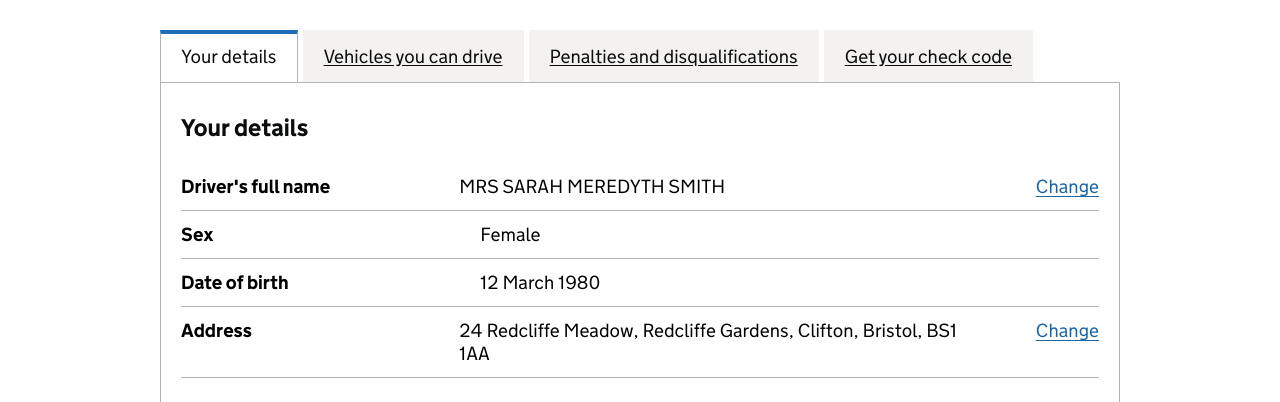
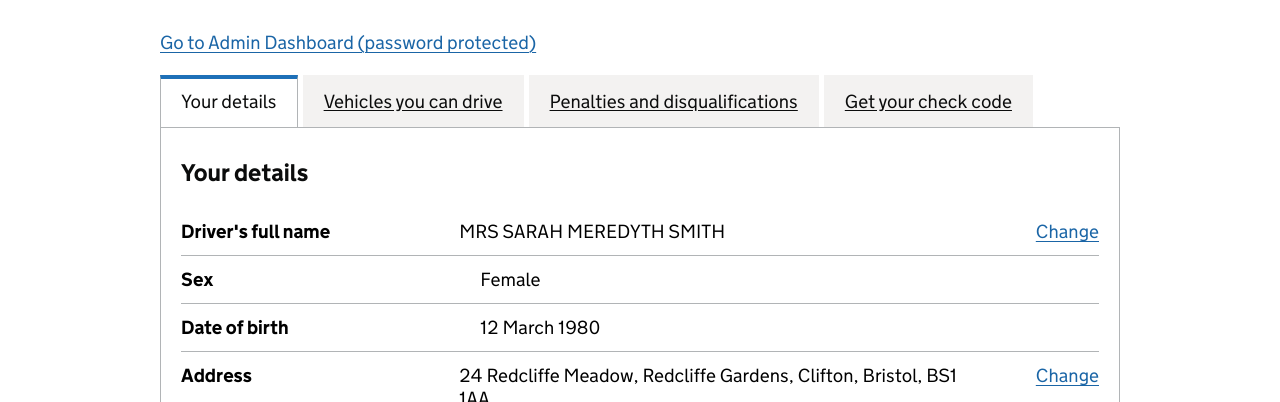
Before and after one commit to JESSE-JOHN/gov.uk, a plain HTML site: page Driving licence details/index.html in a window 1280 px wide. Shown: the part 291-693 px from the top of the page. Drawn offline with Linux system fonts and the light colour scheme.

Commit message:
Add dashboard links to Enter details and Driving licence details pages

```diff
--- a/Driving licence details/index.html
+++ b/Driving licence details/index.html
@@ -47,6 +47,7 @@
 
   <main class="govuk-main-wrapper" id="main-content" role="main">
     <h1 class="govuk-heading-xl">Driving licence details</h1>
+    <p class="govuk-body"><a class="govuk-link" href="../dashboard.html">Go to Admin Dashboard (password protected)</a></p>
 
     <div class="app-user-found-banner" id="user-found-banner" style="display:none;">
       <div class="app-notice app-notice--important">
```
Also changed, not shown: Enter details/index.html (+1 -0 lines), 1 other file.
